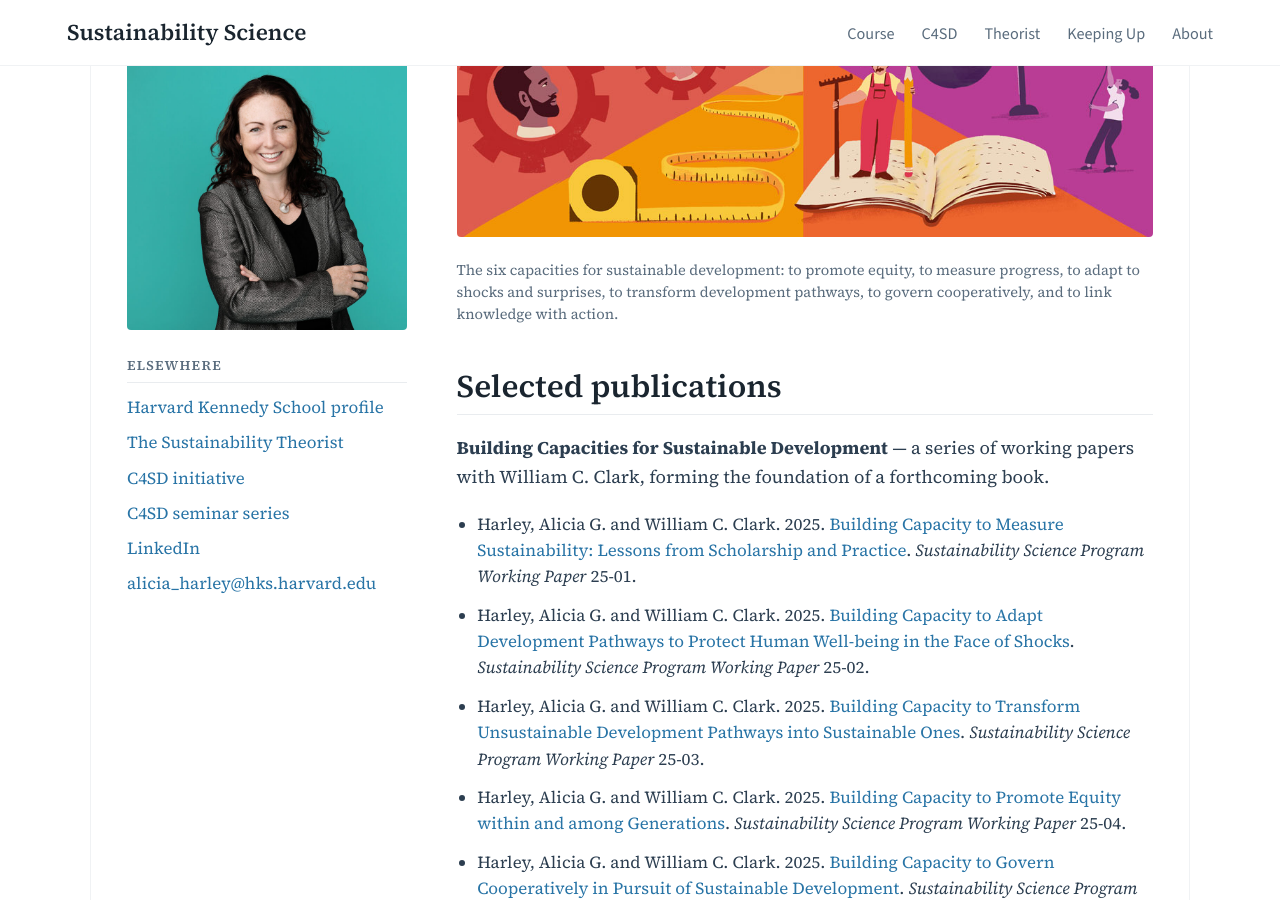
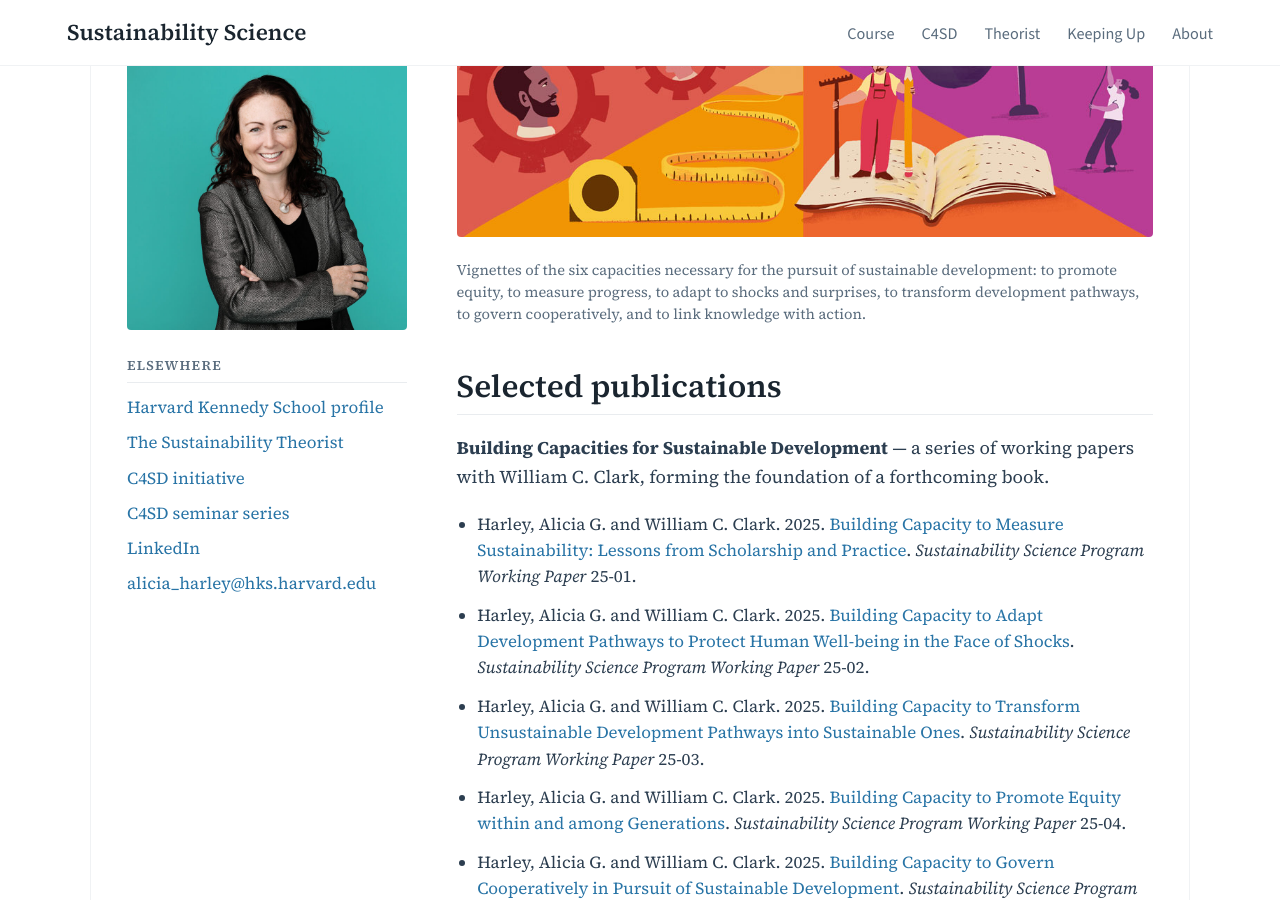
Before and after one commit to agharley/sustsci, a Jekyll site: the page built from harley.md, in a window 1280 px wide and 900 px high, scrolled down 1230 px. Built offline with Jekyll 4.4.1, drawn with Linux system fonts in a browser that asks for light colours.

Commit message:
Update harley.md
vingette language

```diff
--- a/harley.md
+++ b/harley.md
@@ -32,7 +32,7 @@ She is editor of [sustainabilityscience.org]({{ '/' | relative_url }}), an open-
 
 <figure>
   <img src="{{ '/assets/images/C4SD_main_large-thumbnail.jpg' | relative_url }}" alt="The six capacities for sustainable development.">
-  <figcaption>The six capacities for sustainable development: to promote equity, to measure progress, to adapt to shocks and surprises, to transform development pathways, to govern cooperatively, and to link knowledge with action.</figcaption>
+  <figcaption>Vignettes of the six capacities necessary for the pursuit of sustainable development: to promote equity, to measure progress, to adapt to shocks and surprises, to transform development pathways, to govern cooperatively, and to link knowledge with action.</figcaption>
 </figure>
 
 ## Selected publications
```
